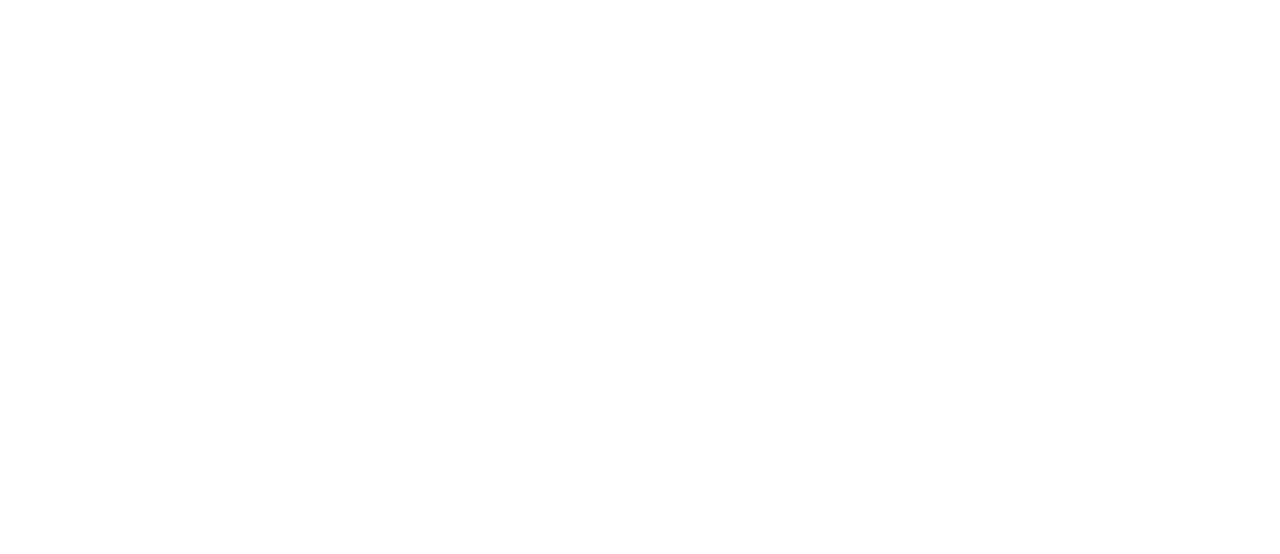
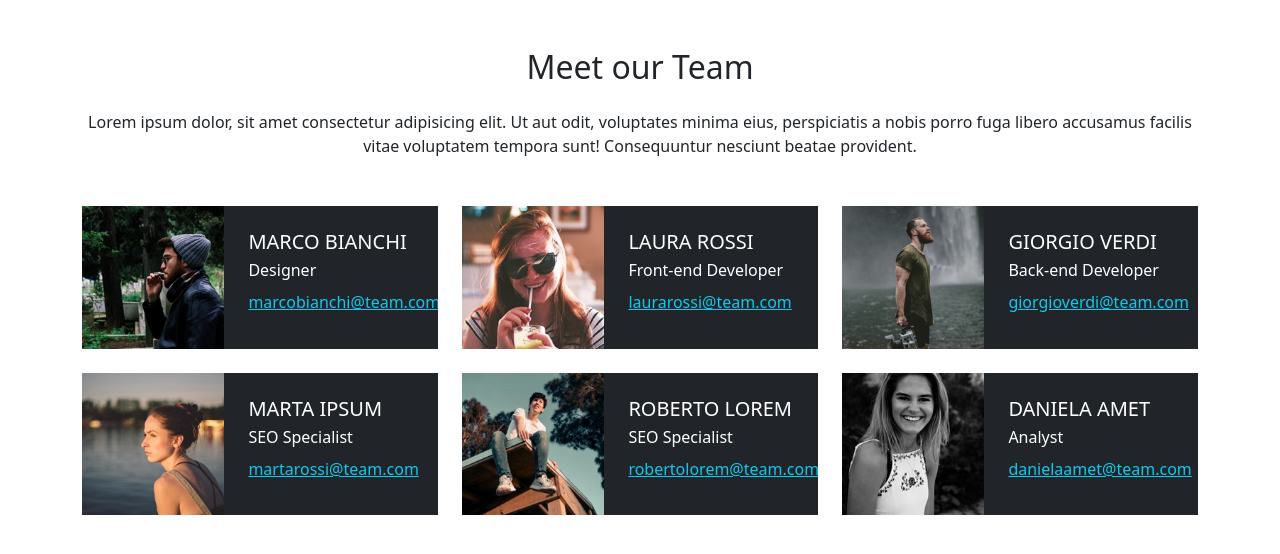
Before and after one commit to biancapcr/js-our-team, a plain HTML site: page index.html in a window 1280 px wide. Drawn offline with nearby package versions, Linux system fonts and the light colour scheme.

Commit message:
[add] html structure

```diff
--- a/index.html
+++ b/index.html
@@ -4,10 +4,105 @@
     <meta charset="UTF-8">
     <meta name="viewport" content="width=device-width, initial-scale=1.0">
     <title>Our Team</title>
-    <!-- Bootstrap CSS -->
+    <!--- Bootstrap CSS --->
   <link href="https://cdn.jsdelivr.net/npm/bootstrap@5.3.0/dist/css/bootstrap.min.css" rel="stylesheet">
+  <!--- Google Font --->
+  <link href="https://fonts.googleapis.com/css2?family=Fredoka+One&family=Rubik:wght@700&family=Poppins:wght@300;400&display=swap" rel="stylesheet">
+  <link rel="stylesheet" href="./css/style.css">
 </head>
 <body>
+  <section class="container my-5">
+    <!--- Titolo --->
+    <h2 class="mb-4 text-center">Meet our Team</h2>
+
+    <!--- Descrizione introduttiva --->
+    <p class="text-center mb-5">
+      Lorem ipsum dolor, sit amet consectetur adipisicing elit. Ut aut odit, voluptates minima eius, perspiciatis a nobis porro fuga libero accusamus facilis vitae voluptatem tempora sunt! Consequuntur nesciunt beatae provident.
+    </p>
+
+    <!--- Contenitore per le cards --->
+    <div class="row g-4" id="teamContainer">
+
+      <!-- Card membro #1 -->
+      <div class="col-12 col-md-6 col-lg-4">
+        <div class="d-flex bg-dark text-white rounded-0 overflow-hidden">
+          <img src="./assets/img/male1.png" class="img-fluid" style="width: 40%; object-fit: cover;" alt="Marco Bianchi">
+          <div class="p-4">
+            <h5 class="mb-1">MARCO BIANCHI</h5>
+            <p class="mb-2">Designer</p>
+            <a href="#" class="text-info">marcobianchi@team.com</a>
+          </div>
+        </div>
+      </div>
+
+      <!-- Card membro #2 -->
+      <div class="col-12 col-md-6 col-lg-4">
+        <div class="d-flex bg-dark text-white rounded-0 overflow-hidden">
+          <img src="./assets/img/female1.png" class="img-fluid" style="width: 40%; object-fit: cover;" alt="Laura Rossi">
+          <div class="p-4">
+            <h5 class="mb-1">LAURA ROSSI</h5>
+            <p class="mb-2">Front-end Developer</p>
+            <a href="#" class="text-info">laurarossi@team.com</a>
+          </div>
+        </div>
+      </div>
+
+      <!-- Card membro #3 -->
+      <div class="col-12 col-md-6 col-lg-4">
+        <div class="d-flex bg-dark text-white rounded-0 overflow-hidden">
+          <img src="./assets/img/male2.png" class="img-fluid" style="width: 40%; object-fit: cover;" alt="Giorgio Verdi">
+          <div class="p-4">
+            <h5 class="mb-1">GIORGIO VERDI</h5>
+            <p class="mb-2">Back-end Developer</p>
+            <a href="#" class="text-info">giorgioverdi@team.com</a>
+          </div>
+        </div>
+      </div>
+
+      <!-- Card membro #4 -->
+      <div class="col-12 col-md-6 col-lg-4">
+        <div class="d-flex bg-dark text-white rounded-0 overflow-hidden">
+          <img src="./assets/img/female2.png" class="img-fluid" style="width: 40%; object-fit: cover;" alt="Marta Ipsum">
+          <div class="p-4">
+            <h5 class="mb-1">MARTA IPSUM</h5>
+            <p class="mb-2">SEO Specialist</p>
+            <a href="#" class="text-info">martarossi@team.com</a>
+          </div>
+        </div>
+      </div>
+
+      <!-- Card membro #5 -->
+      <div class="col-12 col-md-6 col-lg-4">
+        <div class="d-flex bg-dark text-white rounded-0 overflow-hidden">
+          <img src="./assets/img/male3.png" class="img-fluid" style="width: 40%; object-fit: cover;" alt="Roberto Lorem">
+          <div class="p-4">
+            <h5 class="mb-1">ROBERTO LOREM</h5>
+            <p class="mb-2">SEO Specialist</p>
+            <a href="#" class="text-info">robertolorem@team.com</a>
+          </div>
+        </div>
+      </div>
+
+      <!-- Card membro #6 -->
+      <div class="col-12 col-md-6 col-lg-4">
+        <div class="d-flex bg-dark text-white rounded-0 overflow-hidden">
+          <img src="./assets/img/female3.png" class="img-fluid" style="width: 40%; object-fit: cover;" alt="Daniela Amet">
+          <div class="p-4">
+            <h5 class="mb-1">DANIELA AMET</h5>
+            <p class="mb-2">Analyst</p>
+            <a href="#" class="text-info">danielaamet@team.com</a>
+          </div>
+        </div>
+      </div>
+
+    </div>
+  </section>
+
+
+
+
+
+
     <script src="./js/script.js"></script>
 </body>
 </html>
```
